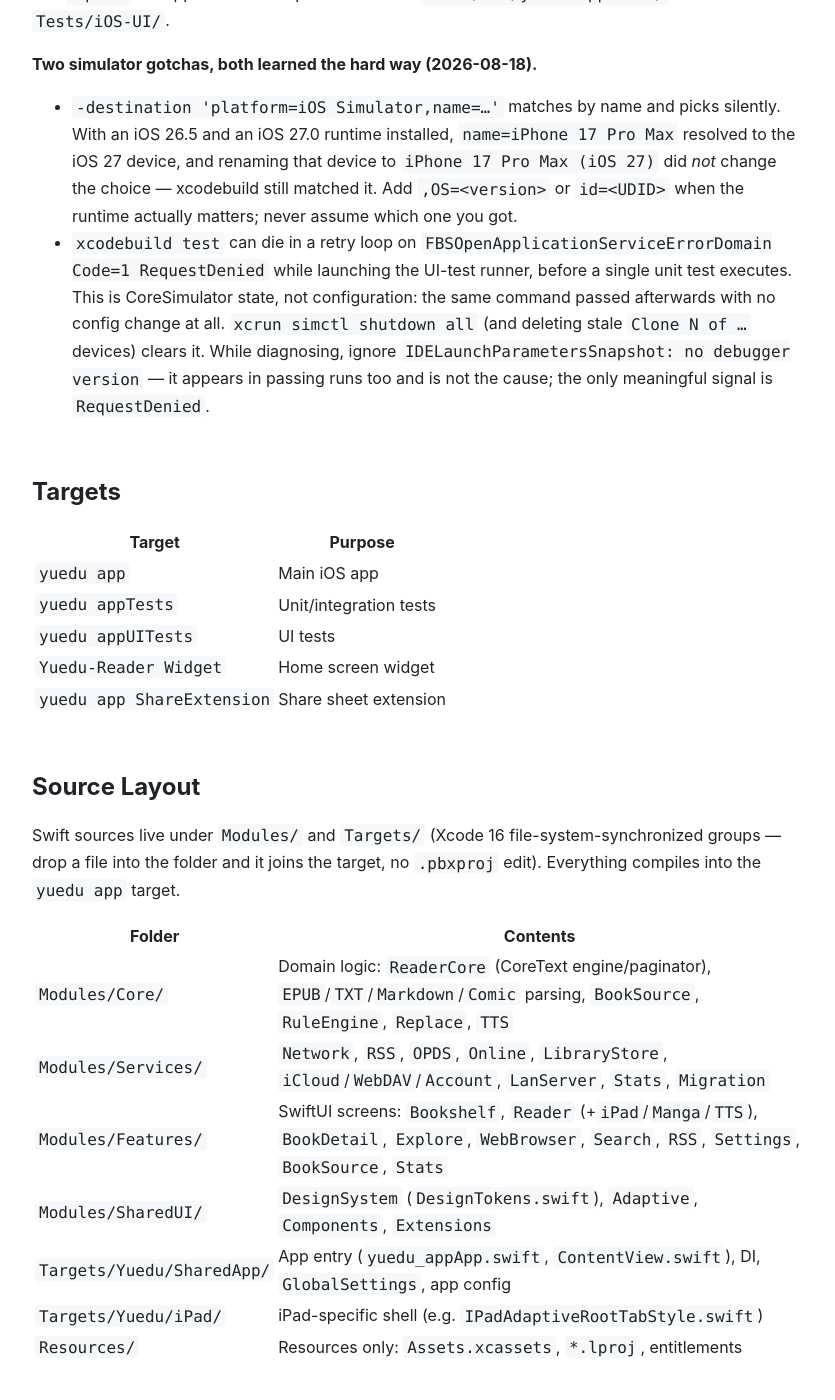
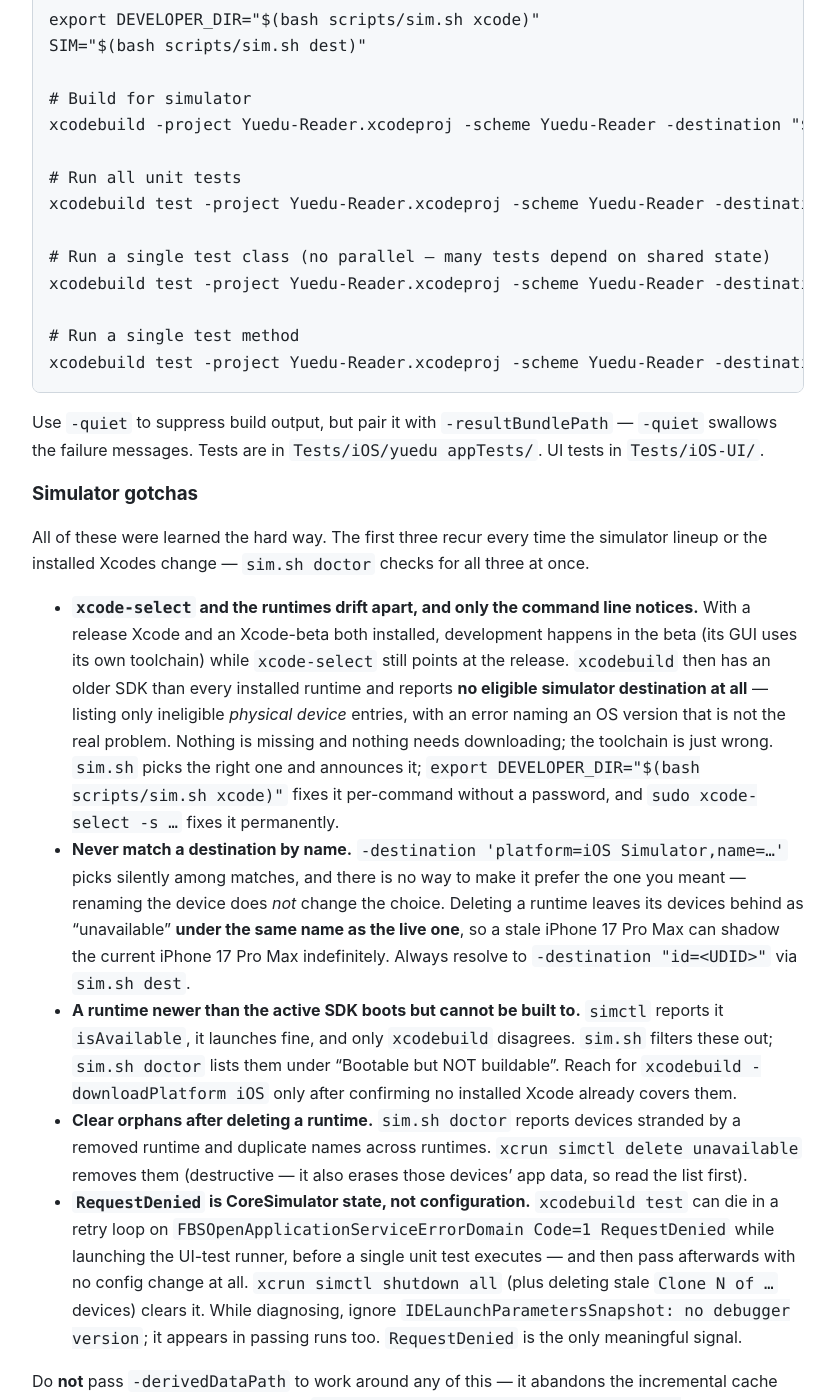
Before and after one commit to zhong228/MoYue, a Jekyll site: the page built from CLAUDE.md, in a window 1280 px wide and 1400 px high, scrolled down 858 px. Shown: the whole window, without its empty margins (222-1057 px from the left). Built offline with Jekyll 4.4.1, drawn with Linux system fonts in a browser that asks for light colours; our own code applies the rules of GitHub Pages for plain Markdown files; some of the changed text lies outside the part shown.

Commit message:
build(sim): resolve the simulator and toolchain at call time
Every xcodebuild invocation in this repo named a device, and the non-comic
source regression runner pinned a UDID that had already become an orphan.
Both go stale whenever the simulator lineup changes, which on this machine
is often.

scripts/sim.sh is now the single path for both. It picks the Xcode whose
SDK can actually build to the installed runtimes, then the newest device on
those runtimes, and prints a ready-made `id=<UDID>` destination. `sim.sh
doctor` reports all three recurring failures at once: a toolchain that
cannot reach the installed runtimes, devices that boot but cannot be built
to, and devices stranded by a deleted runtime under the same name as a live
one.

The toolchain half turned out to matter more than the device half. With a
release Xcode and an Xcode-beta both installed, xcode-select pointed at the
release while every installed runtime belonged to the beta. xcodebuild then
reported no eligible simulator destination at all and blamed a missing OS
version. Nothing was missing — the fix is DEVELOPER_DIR, not a runtime
download. Verified end to end with a full build: BUILD SUCCEEDED.

Also corrected while passing through: a yuedu-tour instruction telling
Claude to hand xcodebuild commands back to the user, which contradicts the
current rule that Claude runs the tests itself.

Hardcoded device names in historical reports under docs/ and Technotes/ are
left alone; they record which machine a measurement came from.

.claude/ is gitignored, so driver.sh and the run-yuedu-reader skill were
updated locally and are not part of this commit.

Co-Authored-By: Claude Opus 5 <noreply@anthropic.com>

````diff
--- a/CLAUDE.md
+++ b/CLAUDE.md
@@ -8,26 +8,45 @@ Yuedu Reader — native iOS EPUB/TXT/RSS/web-novel reader. SwiftUI + CoreText, t
 
 ## Build & Test
 
+Simulators on this machine are deleted and re-installed often, so **nothing in this repo hardcodes a device name, an OS version, or an Xcode path**. Resolve them at call time:
+
 ```bash
+bash scripts/sim.sh doctor
+```
+
+`sim.sh` reads `simctl` and the installed Xcodes live. It picks the toolchain whose SDK can actually build to the installed runtimes, then the newest device on those runtimes (preferring Pro Max > Pro > plain), and prints a ready-made destination. Pass a name substring to steer the device (`sim.sh dest iPad`, `sim.sh dest "iPhone 17 Pro"`); `sim.sh list` shows what is buildable, `sim.sh xcodes` shows every toolchain. Re-run after any simulator or Xcode change — no file here needs editing.
+
+```bash
+# One toolchain + one destination for the whole session
+export DEVELOPER_DIR="$(bash scripts/sim.sh xcode)"
+SIM="$(bash scripts/sim.sh dest)"
+
 # Build for simulator
-xcodebuild -project Yuedu-Reader.xcodeproj -scheme Yuedu-Reader -destination 'platform=iOS Simulator,name=iPhone 17 Pro' build
+xcodebuild -project Yuedu-Reader.xcodeproj -scheme Yuedu-Reader -destination "$SIM" build
 
 # Run all unit tests
-xcodebuild test -project Yuedu-Reader.xcodeproj -scheme Yuedu-Reader -destination 'platform=iOS Simulator,name=iPhone 17 Pro Max'
+xcodebuild test -project Yuedu-Reader.xcodeproj -scheme Yuedu-Reader -destination "$SIM"
 
 # Run a single test class (no parallel — many tests depend on shared state)
-xcodebuild test -project Yuedu-Reader.xcodeproj -scheme Yuedu-Reader -destination 'platform=iOS Simulator,name=iPhone 17 Pro Max' -only-testing:'yuedu appTests/CoreTextWritingModeTests'
+xcodebuild test -project Yuedu-Reader.xcodeproj -scheme Yuedu-Reader -destination "$SIM" -only-testing:'yuedu appTests/CoreTextWritingModeTests'
 
 # Run a single test method
-xcodebuild test -project Yuedu-Reader.xcodeproj -scheme Yuedu-Reader -destination 'platform=iOS Simulator,name=iPhone 17 Pro Max' -only-testing:'yuedu appTests/CoreTextWritingModeTests/testVerticalRTLPagination'
+xcodebuild test -project Yuedu-Reader.xcodeproj -scheme Yuedu-Reader -destination "$SIM" -only-testing:'yuedu appTests/CoreTextWritingModeTests/testVerticalRTLPagination'
 ```
 
-Use `-quiet` to suppress build output. Tests are in `Tests/iOS/yuedu appTests/`. UI tests in `Tests/iOS-UI/`.
+Use `-quiet` to suppress build output, but pair it with `-resultBundlePath` — `-quiet` swallows the failure messages. Tests are in `Tests/iOS/yuedu appTests/`. UI tests in `Tests/iOS-UI/`.
 
-**Two simulator gotchas, both learned the hard way (2026-08-18).**
+### Simulator gotchas
 
-- `-destination 'platform=iOS Simulator,name=…'` matches by name and picks silently. With an iOS 26.5 and an iOS 27.0 runtime installed, `name=iPhone 17 Pro Max` resolved to the iOS 27 device, and renaming that device to `iPhone 17 Pro Max (iOS 27)` did *not* change the choice — xcodebuild still matched it. Add `,OS=<version>` or `id=<UDID>` when the runtime actually matters; never assume which one you got.
-- `xcodebuild test` can die in a retry loop on `FBSOpenApplicationServiceErrorDomain Code=1 RequestDenied` while launching the UI-test runner, before a single unit test executes. This is CoreSimulator state, not configuration: the same command passed afterwards with no config change at all. `xcrun simctl shutdown all` (and deleting stale `Clone N of …` devices) clears it. While diagnosing, ignore `IDELaunchParametersSnapshot: no debugger version` — it appears in passing runs too and is not the cause; the only meaningful signal is `RequestDenied`.
+All of these were learned the hard way. The first three recur every time the simulator lineup or the installed Xcodes change — `sim.sh doctor` checks for all three at once.
+
+- **`xcode-select` and the runtimes drift apart, and only the command line notices.** With a release Xcode and an Xcode-beta both installed, development happens in the beta (its GUI uses its own toolchain) while `xcode-select` still points at the release. `xcodebuild` then has an older SDK than every installed runtime and reports **no eligible simulator destination at all** — listing only ineligible *physical device* entries, with an error naming an OS version that is not the real problem. Nothing is missing and nothing needs downloading; the toolchain is just wrong. `sim.sh` picks the right one and announces it; `export DEVELOPER_DIR="$(bash scripts/sim.sh xcode)"` fixes it per-command without a password, and `sudo xcode-select -s …` fixes it permanently.
+- **Never match a destination by name.** `-destination 'platform=iOS Simulator,name=…'` picks silently among matches, and there is no way to make it prefer the one you meant — renaming the device does *not* change the choice. Deleting a runtime leaves its devices behind as "unavailable" **under the same name as the live one**, so a stale iPhone 17 Pro Max can shadow the current iPhone 17 Pro Max indefinitely. Always resolve to `-destination "id=<UDID>"` via `sim.sh dest`.
+- **A runtime newer than the active SDK boots but cannot be built to.** `simctl` reports it `isAvailable`, it launches fine, and only `xcodebuild` disagrees. `sim.sh` filters these out; `sim.sh doctor` lists them under "Bootable but NOT buildable". Reach for `xcodebuild -downloadPlatform iOS` only after confirming no installed Xcode already covers them.
+- **Clear orphans after deleting a runtime.** `sim.sh doctor` reports devices stranded by a removed runtime and duplicate names across runtimes. `xcrun simctl delete unavailable` removes them (destructive — it also erases those devices' app data, so read the list first).
+- **`RequestDenied` is CoreSimulator state, not configuration.** `xcodebuild test` can die in a retry loop on `FBSOpenApplicationServiceErrorDomain Code=1 RequestDenied` while launching the UI-test runner, before a single unit test executes — and then pass afterwards with no config change at all. `xcrun simctl shutdown all` (plus deleting stale `Clone N of …` devices) clears it. While diagnosing, ignore `IDELaunchParametersSnapshot: no debugger version`; it appears in passing runs too. `RequestDenied` is the only meaningful signal.
+
+Do **not** pass `-derivedDataPath` to work around any of this — it abandons the incremental cache and rebuilds from scratch every run. `xcodebuild -showBuildSettings … | grep BUILT_PRODUCTS_DIR` resolves where the app actually landed.
 
 ## Targets
 
````
Also changed, not shown: docs/coretext/README.md (+5 -1 lines), docs/coretext/contributing.md (+6 -2 lines), docs/coretext/refactor-roadmap.md (+6 -2 lines), .claude/skills/yuedu-tour/SKILL.md, 3 other files.
